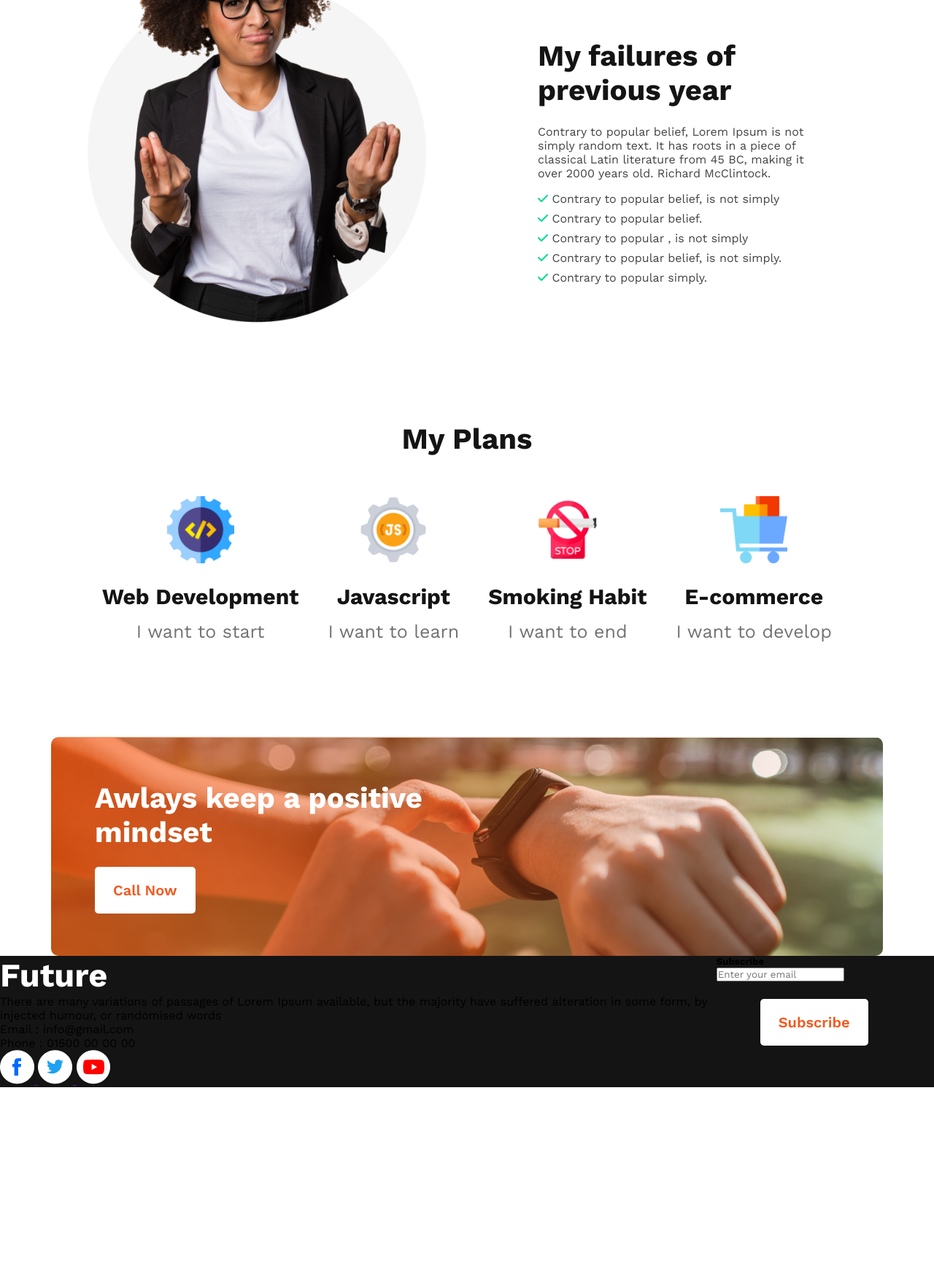
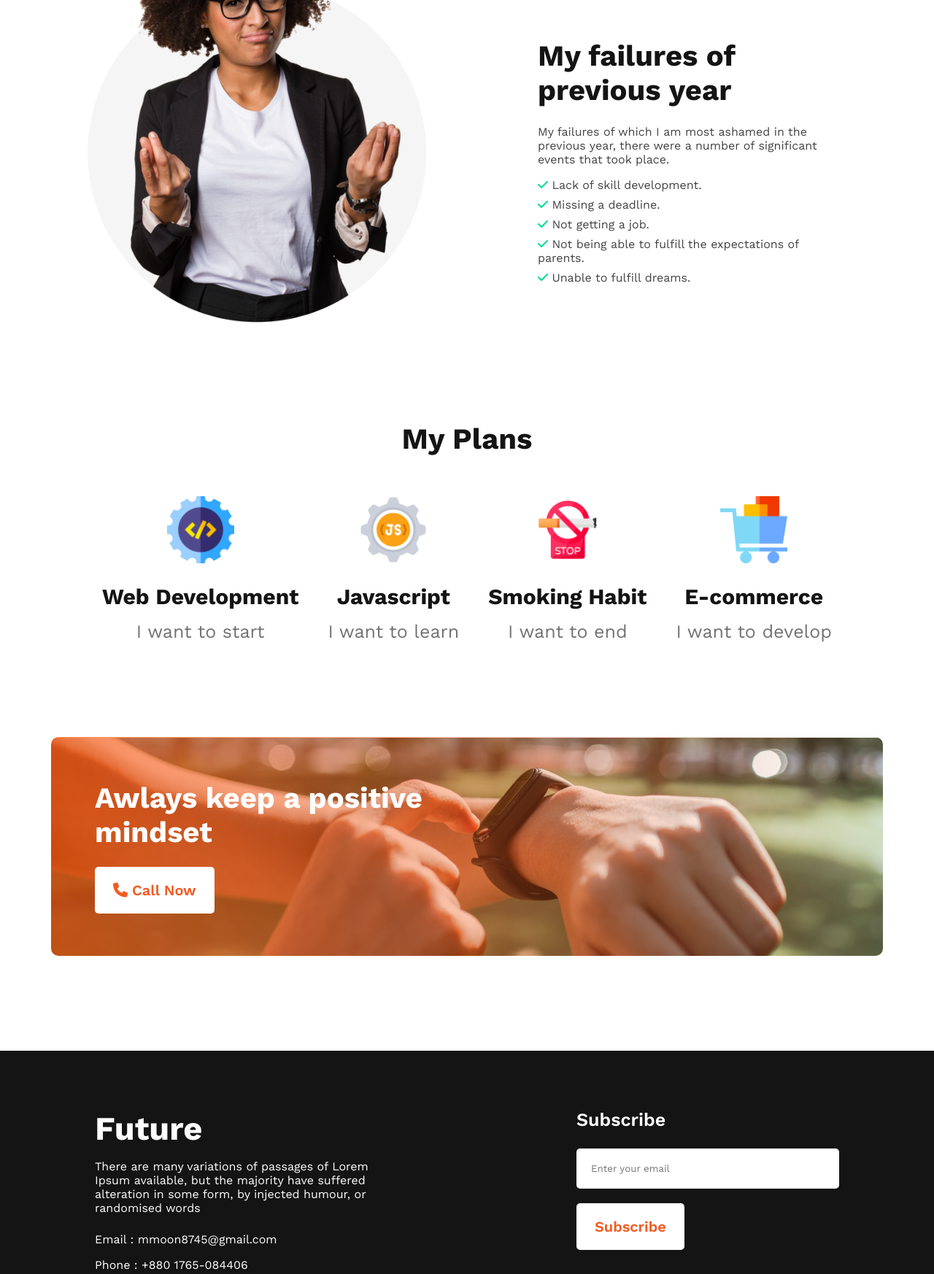
Before and after one commit to aothymoon59/new-year-new-moon, a plain HTML site: page index.html in a window 1280 px wide. Shown: the part 1127-2873 px from the top of the page at 73% size. Before the commit the page ends 2617 px from the top, so only its background shows below. Drawn offline with nearby package versions, Linux system fonts and the light colour scheme.

Commit message:
Footer added and modified

```diff
--- a/css/style.css
+++ b/css/style.css
@@ -14,6 +14,7 @@
   border: 0;
   border-radius: 5px;
 }
+
 section {
   padding-top: 130px;
 }
@@ -56,7 +57,7 @@ section {
 .my-failure-text {
   padding: 50px;
   margin-top: 200px;
-  width: 420px;
+  width: 440px;
 }
 .section-title {
   font-weight: 700;
@@ -133,11 +134,49 @@ section {
 /* footer section styles */
 #footer {
   background-color: #151414;
+  margin-top: 130px;
 }
 .footer-content {
   display: flex;
+  padding: 80px 130px;
+  gap: 250px;
+}
+.footer-texts {
+  color: #ffffff;
 }
 .footer-title {
   font-size: 45px;
+}
+.footer-desc {
+  margin-top: 16px;
+  margin-bottom: 24px;
+}
+.footer-contact {
+  margin-bottom: 16px;
+}
+.footer-links {
+  display: flex;
+  gap: 20px;
+  margin-top: 32px;
+}
+
+.form-title {
+  font-size: 25px;
+  font-weight: 600;
+  color: #ffffff;
+  margin-bottom: 25px;
+}
+
+.footer-form input[type="email"] {
+  padding: 20px;
+  border: 0;
+  border-radius: 5px;
+  width: 320px;
+}
+.footer-form .btn-primary {
+  margin: 20px 0;
+}
+.btn-primary:hover {
+  background-color: #59f122;
   color: #ffffff;
 }
--- a/index.html
+++ b/index.html
@@ -42,34 +42,25 @@
       <!-- My failure section -->
       <section class="my-failure">
         <div class="my-failure-img">
-          <img src="images/person.png" alt="" class="" />
+          <img src="images/person.png" alt="Person" />
         </div>
         <div class="my-failure-text">
           <h3 class="section-title">My failures of previous year</h3>
           <div class="section-desc">
-            Contrary to popular belief, Lorem Ipsum is not simply random text.
-            It has roots in a piece of classical Latin literature from 45 BC,
-            making it over 2000 years old. Richard McClintock.
+            My failures of which I am most ashamed in the previous year, there
+            were a number of significant events that took place.
           </div>
           <ul class="failure-list">
             <li>
-              <i class="fa-solid fa-check"></i> Contrary to popular belief, is
-              not simply
+              <i class="fa-solid fa-check"></i> Lack of skill development.
             </li>
+            <li><i class="fa-solid fa-check"></i> Missing a deadline.</li>
+            <li><i class="fa-solid fa-check"></i> Not getting a job.</li>
             <li>
-              <i class="fa-solid fa-check"></i> Contrary to popular belief.
+              <i class="fa-solid fa-check"></i> Not being able to fulfill the
+              expectations of parents.
             </li>
-            <li>
-              <i class="fa-solid fa-check"></i> Contrary to popular , is not
-              simply
-            </li>
-            <li>
-              <i class="fa-solid fa-check"></i> Contrary to popular belief, is
-              not simply.
-            </li>
-            <li>
-              <i class="fa-solid fa-check"></i> Contrary to popular simply.
-            </li>
+            <li><i class="fa-solid fa-check"></i> Unable to fulfill dreams.</li>
           </ul>
         </div>
       </section>
@@ -78,22 +69,34 @@
         <h3 class="section-title">My Plans</h3>
         <div class="my-plans-all">
           <div class="my-plans-item">
-            <img src="images/icons/web.png" alt="" class="item-icon" />
+            <img
+              src="images/icons/web.png"
+              alt="Web Dev Icon"
+              class="item-icon"
+            />
             <h4 class="item-title">Web Development</h4>
             <p class="item-desc">I want to start</p>
           </div>
           <div class="my-plans-item">
-            <img src="images/icons/js.png" alt="" class="item-icon" />
+            <img src="images/icons/js.png" alt="Js Icon" class="item-icon" />
             <h4 class="item-title">Javascript</h4>
             <p class="item-desc">I want to learn</p>
           </div>
           <div class="my-plans-item">
-            <img src="images/icons/smoke.png" alt="" class="item-icon" />
+            <img
+              src="images/icons/smoke.png"
+              alt="No smoking Icon"
+              class="item-icon"
+            />
             <h4 class="item-title">Smoking Habit</h4>
             <p class="item-desc">I want to end</p>
           </div>
           <div class="my-plans-item">
-            <img src="images/icons/ecom.png" alt="" class="item-icon" />
+            <img
+              src="images/icons/ecom.png"
+              alt="E-commerce Icon"
+              class="item-icon"
+            />
             <h4 class="item-title">E-commerce</h4>
             <p class="item-desc">I want to develop</p>
           </div>
@@ -103,7 +106,9 @@
       <section class="call-section">
         <div class="call-content">
           <h3 class="section-title">Awlays keep a positive mindset</h3>
-          <button class="btn-primary">Call Now</button>
+          <button class="btn-primary">
+            <i class="fa-solid fa-phone"></i> Call Now
+          </button>
         </div>
       </section>
     </main>
@@ -116,22 +121,22 @@
             the majority have suffered alteration in some form, by injected
             humour, or randomised words
           </p>
-          <p class="footer-contact">Email : info@gmail.com</p>
-          <p class="footer-contact">Phone : 01500 00 00 00</p>
+          <p class="footer-contact">Email : mmoon8745@gmail.com</p>
+          <p class="footer-contact">Phone : +880 1765-084406</p>
           <div class="footer-links">
-            <a href="">
-              <img src="images/icons/fb.png" alt="" />
+            <a href="https://www.facebook.com/aothymoon59/" target="_blank">
+              <img src="images/icons/fb.png" alt="Facebook Icon" />
             </a>
-            <a href="">
-              <img src="images/icons/twitter.png" alt="" />
+            <a href="https://twitter.com/aothymoon59" target="_blank">
+              <img src="images/icons/twitter.png" alt="Twitter Icon" />
             </a>
-            <a href="">
-              <img src="images/icons/youtube.png" alt="" />
+            <a href="https://www.youtube.com/@mahmudmoon6382" target="_blank">
+              <img src="images/icons/youtube.png" alt="Youtube Icon" />
             </a>
           </div>
         </div>
-        <form>
-          <h5>Subscribe</h5>
+        <form class="footer-form">
+          <h5 class="form-title">Subscribe</h5>
           <input type="email" placeholder="Enter your email" name="" id="" />
           <button class="btn-primary">Subscribe</button>
         </form>
```
Also changed, not shown: images/men.png (deleted), images/men2.png (deleted).
